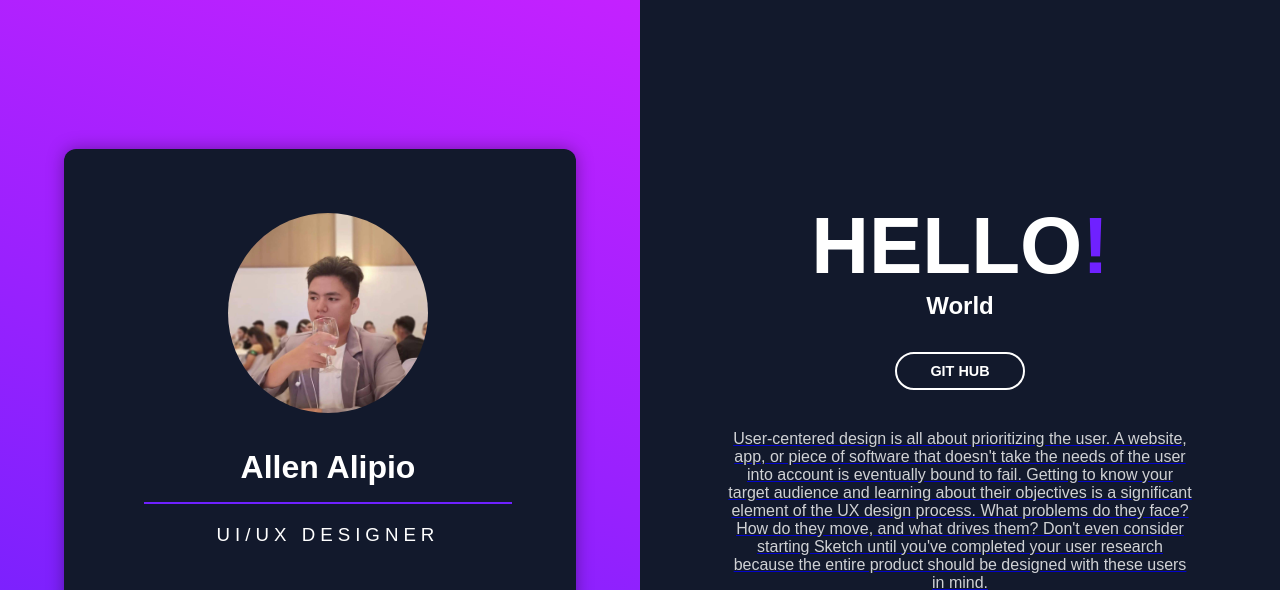
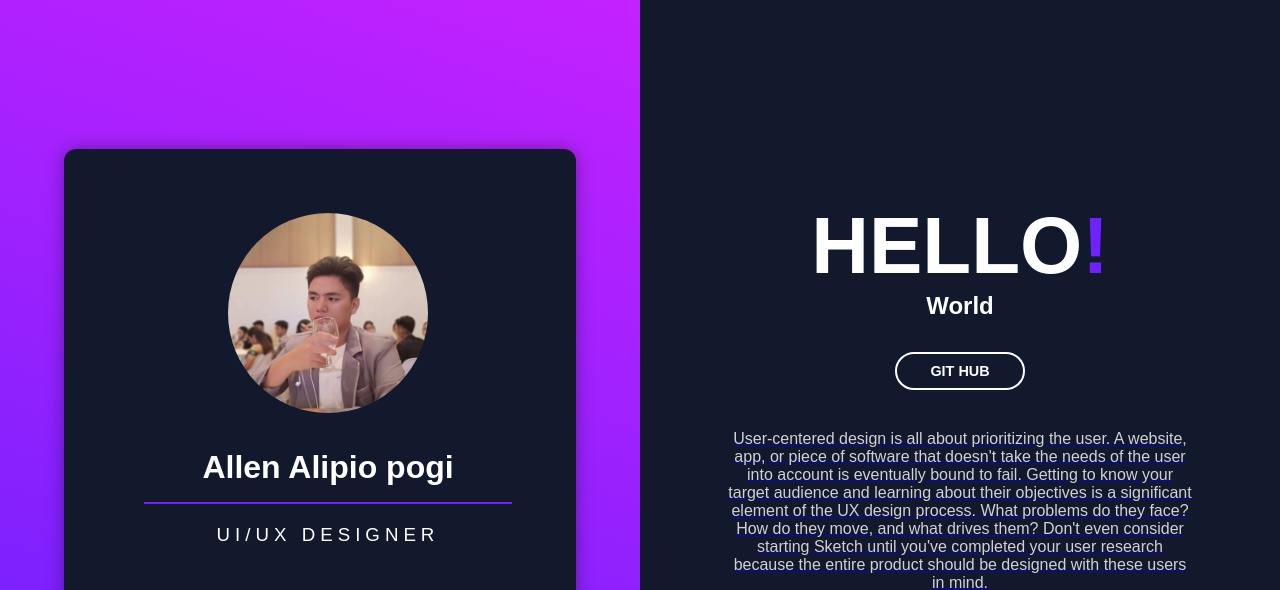
Before and after one commit to LiwanagDale/IPT2-Group5, a plain HTML site: page Alipioindex.html in a window 1280 px wide. Shown: the top 590 px of the page. Drawn offline with Linux system fonts and the light colour scheme; files whose address does not match are found by name.

Commit message:
Update Alipioindex.html
git commit pogi

```diff
--- a/Alipioindex.html
+++ b/Alipioindex.html
@@ -200,7 +200,7 @@ body{
               </div>
             </div>
 
-            <h2>Allen Alipio</h2>
+            <h2>Allen Alipio pogi</h2>
             <h3>UI/UX Designer</h3>
           </div>
 
```
